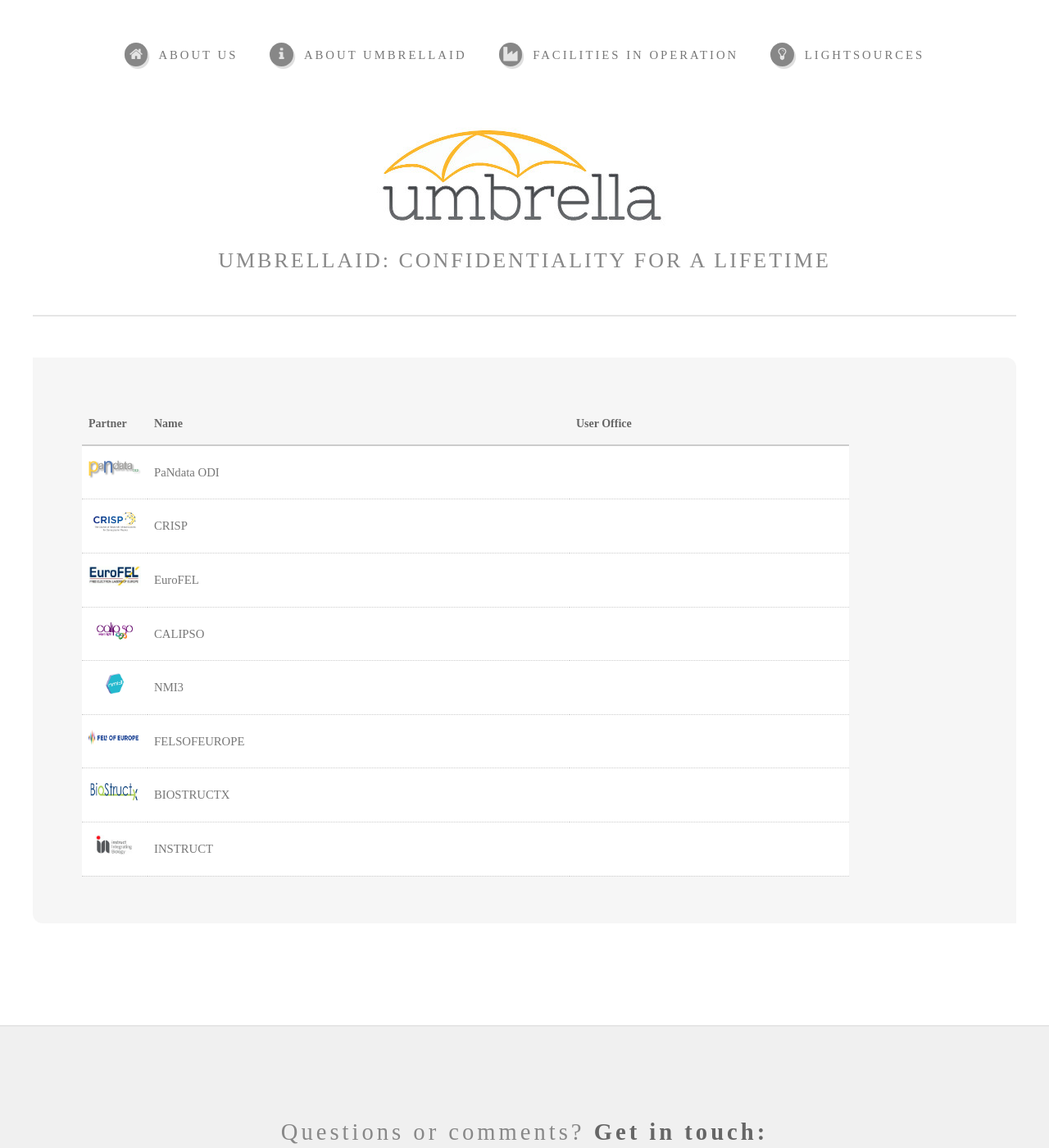
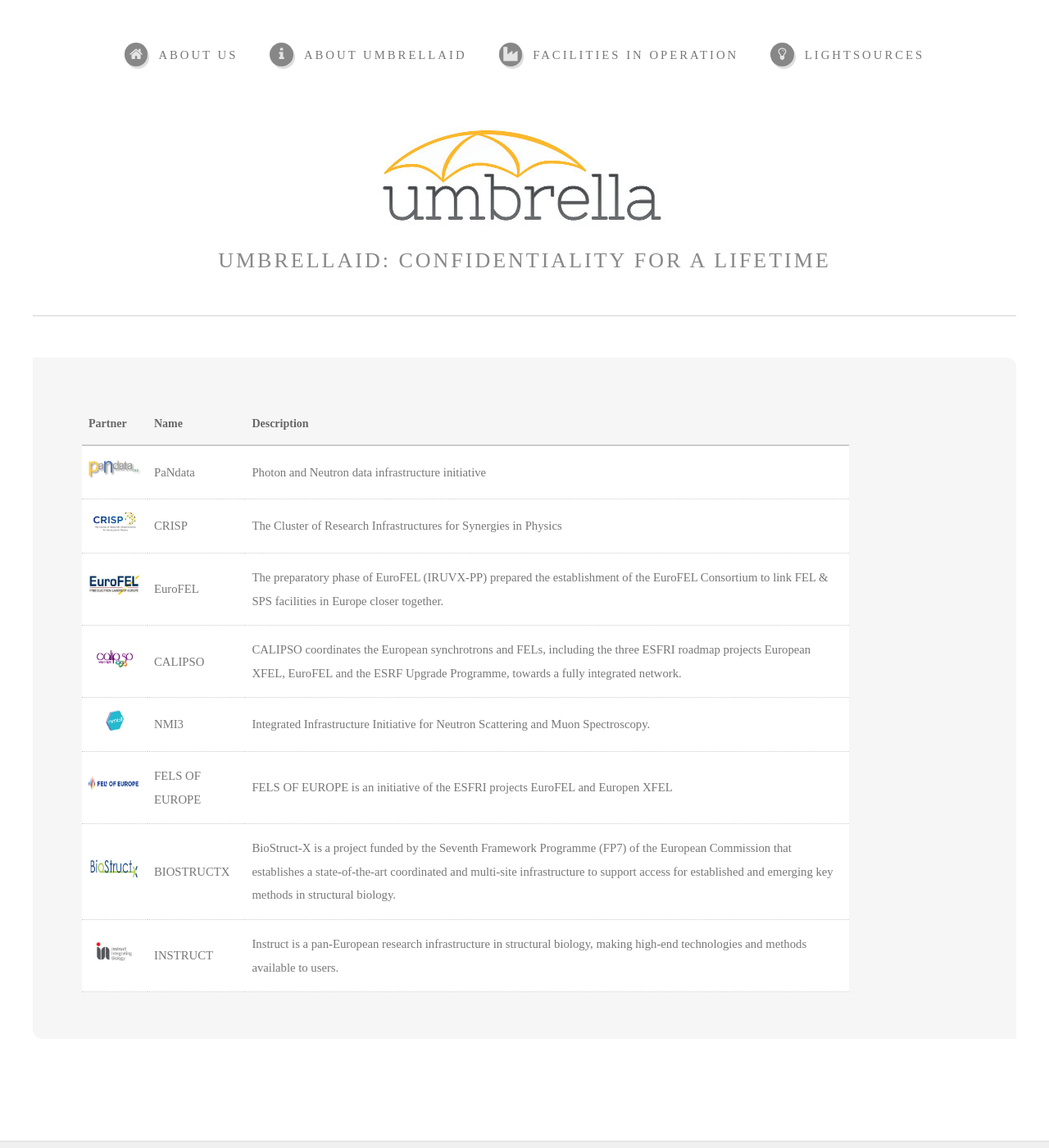
Before and after one commit to flowedback/flowedback.github.io, a Jekyll site: the page built from partners.html, in a window 1280 px wide and 1400 px high. Shown: the whole window at 82% size. Built offline with Jekyll 4.4.1, drawn with Linux system fonts in a browser that asks for light colours; some web fonts are replaced.

Commit message:
Update partners.html

```diff
--- a/partners.html
+++ b/partners.html
@@ -7,47 +7,47 @@
 					<tr>
 							<th width="80px"><b>Partner</b></th>
 							<th><b>Name</b></th>
-							<th><b>User Office</b></th>
+							<th><b>Description</b></th>
 					</tr>
 					<tr onclick="window.open('http://www.pan-data.eu/', '_blank', 'location=yes,height=768,width=1024,scrollbars=yes,status=yes');">
 							<td class="center"><img class="imageNB" alt="PaNdata ODI" height="25" src="images/pandata-odi.png"/></td>
-							<td>PaNdata ODI</td>
-							<td>&nbsp;</td>
+							<td>PaNdata</td>
+							<td>Photon and Neutron data infrastructure initiative</td>
 					</tr>
 					<tr onclick="window.open('http://www.crisp-fp7.eu/', '_blank', 'location=yes,height=768,width=1024,scrollbars=yes,status=yes');">
 							<td class="center"><img class="imageNB" alt="CRISP" height="25" src="images/crisp.jpg"/></td>
 							<td>CRISP</td>
-							<td>&nbsp;</td>
+							<td>The Cluster of Research Infrastructures for Synergies in Physics</td>
 					</tr>
 					<tr onclick="window.open('http://www.iruvx.eu/', '_blank', 'location=yes,height=768,width=1024,scrollbars=yes,status=yes');">
 							<td class="center"><img class="imageNB" alt="EuroFEL" height="25" src="images/eurofel-logo.gif"/></td>
 							<td>EuroFEL</td>
-							<td>&nbsp;</td>
+							<td>The preparatory phase of EuroFEL (IRUVX-PP) prepared the establishment of the EuroFEL Consortium to link FEL & SPS facilities in Europe closer together.</td>
 					</tr>
 					<tr onclick="window.open('http://www.calipso.wayforlight.eu/', '_blank', 'location=yes,height=768,width=1024,scrollbars=yes,status=yes');">
 							<td class="center"><img class="imageNB" alt="CALIPSO" height="25" src="images/calipso.png"/></td>
 							<td>CALIPSO</td>
-							<td>&nbsp;</td>
+							<td>CALIPSO coordinates the European synchrotrons and FELs, including the three ESFRI roadmap projects European XFEL, EuroFEL and the ESRF Upgrade Programme, towards a fully integrated network.</td>
 					</tr>
 					<tr onclick="window.open('http://nmi3.eu/', '_blank', 'location=yes,height=768,width=1024,scrollbars=yes,status=yes');">
 							<td class="center"><img class="imageNB" alt="NMI3" height="25" src="images/nmi3.png"/></td>
 							<td>NMI3</td>
-							<td>&nbsp;</td>
+							<td>Integrated Infrastructure Initiative for Neutron Scattering and Muon Spectroscopy.</td>
 					</tr>
 					<tr onclick="window.open('https://www.fels-of-europe.eu/', '_blank', 'location=yes,height=768,width=1024,scrollbars=yes,status=yes');">
 							<td class="center"><img class="imageNB" alt="FELSOFEUROPE" height="25" src="images/felsofeurope.png"/></td>
-							<td>FELSOFEUROPE</td>
-							<td>&nbsp;</td>
+							<td>FELS OF EUROPE</td>
+							<td>FELS OF EUROPE is an initiative of the ESFRI projects EuroFEL and Europen XFEL</td>
 					</tr>
 					<tr onclick="window.open('http://www.biostruct-x.eu/', '_blank', 'location=yes,height=768,width=1024,scrollbars=yes,status=yes');">
 							<td class="center"><img class="imageNB" alt="BIOSTRUCTX" height="25" src="images/biostructx.png"/></td>
 							<td>BIOSTRUCTX</td>
-							<td>&nbsp;</td>
+							<td>BioStruct-X is a project funded by the Seventh Framework Programme (FP7) of the European Commission that establishes a state‐of‐the‐art coordinated and multi‐site infrastructure to support access for established and emerging key methods in structural biology.</td>
 					</tr>
 					<tr onclick="window.open('https://www.structuralbiology.eu/', '_blank', 'location=yes,height=768,width=1024,scrollbars=yes,status=yes');">
 							<td class="center"><img class="imageNB" alt="INSTRUCT" height="25" src="images/instruct.jpg"/></td>
 							<td>INSTRUCT</td>
-							<td>&nbsp;</td>
+							<td>Instruct is a pan-European research infrastructure in structural biology, making high-end technologies and methods available to users.</td>
 					</tr>
 				</table>
 </div>
```
